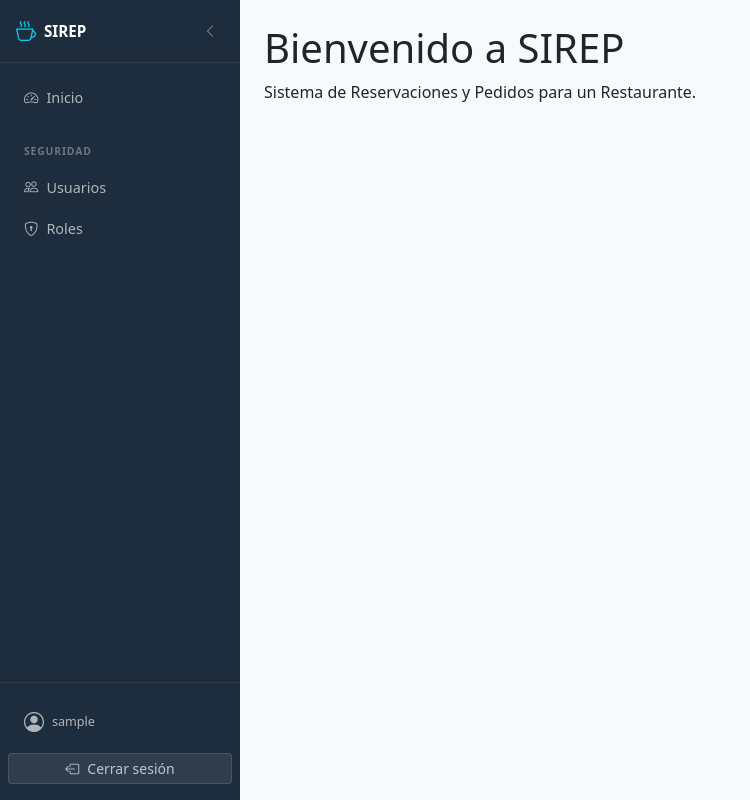
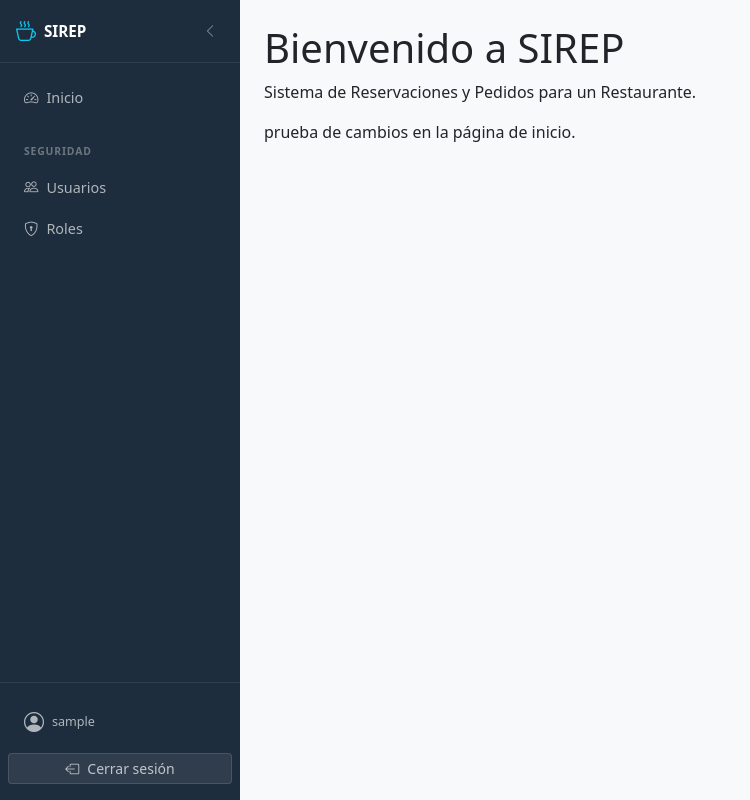
Before and after one commit to Landaverde-04/SIREP-System, a Django app: page / in a window 1280 px wide. Shown: the whole page, without its empty margins (0-750 px from the left). Run offline with Django 5.2, Linux system fonts and the light colour scheme; the visitor is signed in with stand-in values (Sample User, id 1).

Commit message:
nuevo cambio de prueba

```diff
--- a/core/templates/core/home.html
+++ b/core/templates/core/home.html
@@ -8,4 +8,5 @@
 {% block contenido %}
 <h1>Bienvenido a SIREP</h1>
 <p>Sistema de Reservaciones y Pedidos para un Restaurante.</p>
+<p>prueba de cambios en la página de inicio.</p>
 {% endblock %}
```
